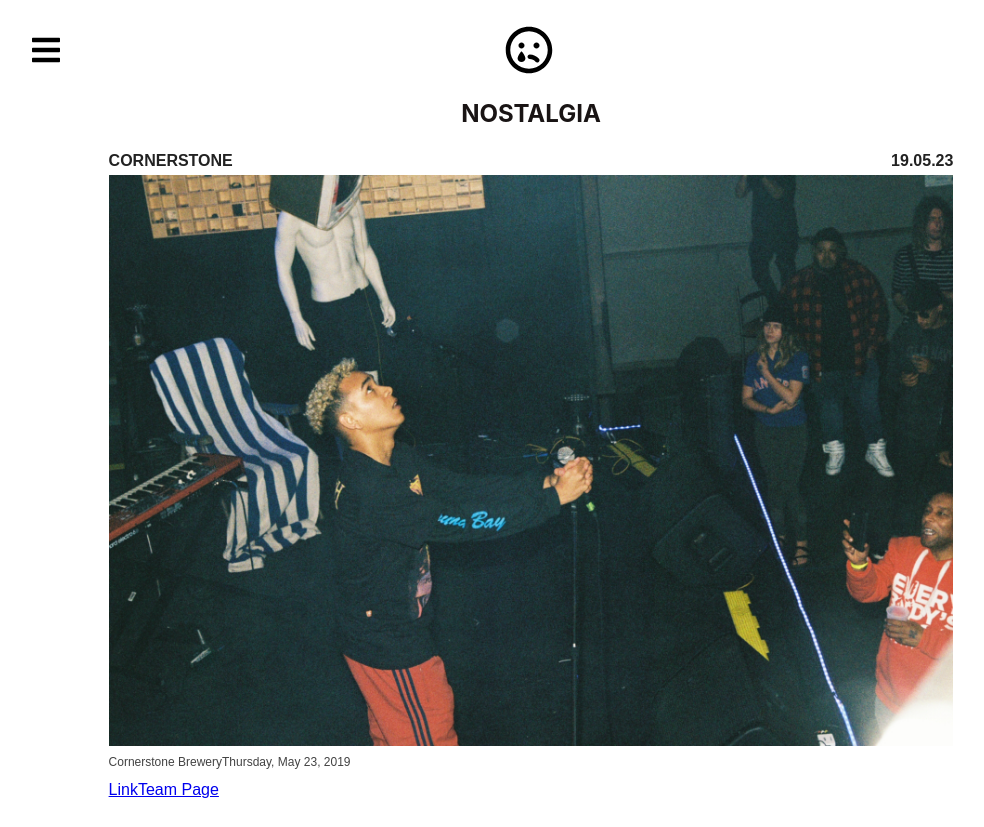
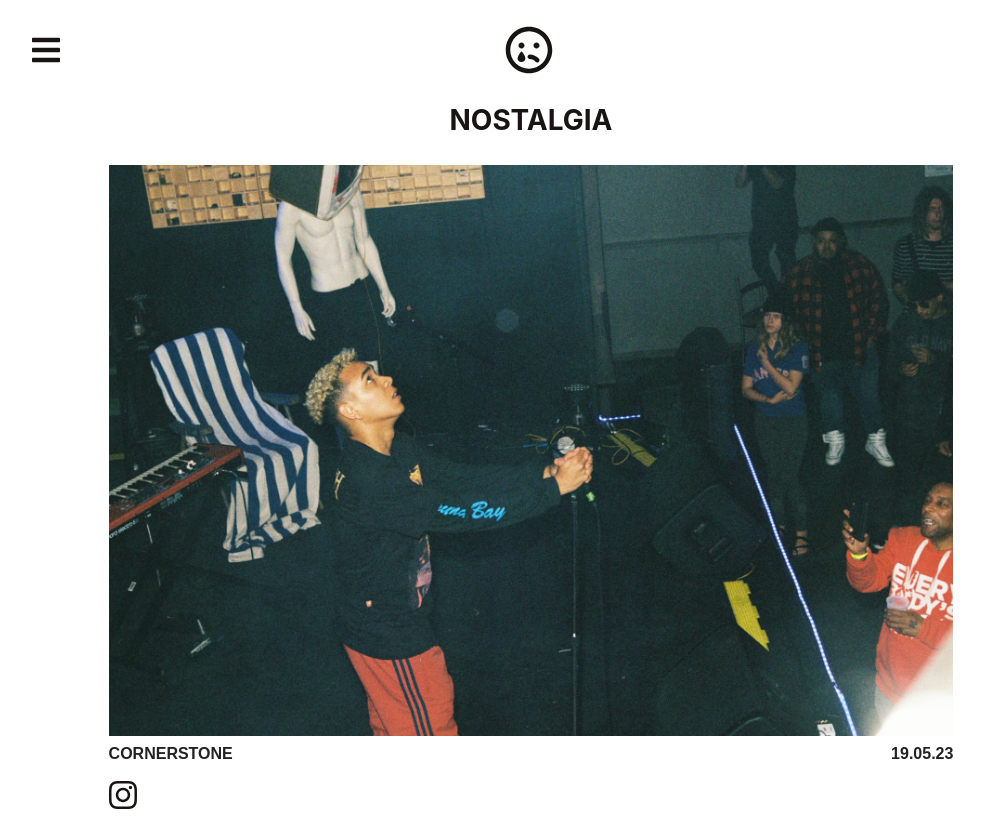
Before and after one commit to kjwilsondev/sadboyportfolio, a React (Create React App) app: page / in a window 1280 px wide. Shown: the whole page, without its empty margins (109-1093 px from the left). Before the commit the page ends 800 px from the top, so only its background shows below. Built offline with nearby package versions, Linux system fonts and the light colour scheme.

Commit message:
added instagram button

```diff
--- a/package.json
+++ b/package.json
@@ -4,6 +4,7 @@
   "private": true,
   "dependencies": {
     "@fortawesome/fontawesome-svg-core": "^1.2.28",
+    "@fortawesome/free-brands-svg-icons": "^5.13.0",
     "@fortawesome/free-regular-svg-icons": "^5.13.0",
     "@fortawesome/free-solid-svg-icons": "^5.13.0",
     "@fortawesome/react-fontawesome": "^0.1.9",
--- a/src/components/home/index.js
+++ b/src/components/home/index.js
@@ -14,7 +14,8 @@ class Home extends Component {
           title="CORNERSTONE"
           date="19.05.23"
           picture={cornerstone}
-          excerpt={["Cornerstone Brewery", "Thursday, May 23, 2019"]}
+          // excerpt="LAGUNA BAY STUDIOS"
+          // credit="ZOO"
           instagram="https://www.instagram.com/stories/highlights/17862945349403289/"
         />
       </div>
--- a/src/components/name/styles.css
+++ b/src/components/name/styles.css
@@ -1,7 +1,7 @@
 .name {
   font-weight: bolder;
   text-align: left;
-  font-size: 24px;
+  font-size: 28px;
   margin: 0px;
   margin-top: -25px;
   color: var(--color-black);
--- a/src/components/picpost/index.js
+++ b/src/components/picpost/index.js
@@ -1,4 +1,5 @@
 import React, { Component } from "react";
+import PostNavbar from "../postnavbar";
 import "./styles.css";
 
 class PicPost extends Component {
@@ -8,35 +9,21 @@ class PicPost extends Component {
 
   render() {
     console.log("instantiated Post render");
-    const { title, date, picture, excerpt, instagram } = this.props;
+    // const { title, date, picture, excerpt, credit, instagram } = this.props;
+    const { title, date, picture, instagram } = this.props;
 
     return (
-      <div className="post">
-        <div className="post-title">
-          <li>{title}</li>
-          <li>{date}</li>
+      <div>
+        <div className="post">
+          <img src={picture} className="post-pic" />
+          {/* <p className="post-excerpt">{excerpt}</p>
+        <p className="post-credit">PHOTO CREDIT: {credit}</p> */}
+          <div className="post-title">
+            <li>{title}</li>
+            <li>{date}</li>
+          </div>
         </div>
-        <img src={picture} className="post-pic" />
-        {/* {excerpt.map((line) => {
-          return <p>{line}</p>;
-        })} */}
-        <p className="post-excerpt">{excerpt}</p>
-        <a
-          // className="App-link"
-          href={instagram}
-          target="_blank"
-          rel="noopener noreferrer"
-        >
-          Link
-        </a>
-        <a
-          // className="App-link"
-          href="/team"
-          target="_blank"
-          rel="noopener noreferrer"
-        >
-          Team Page
-        </a>
+        <PostNavbar instagram={instagram} />
       </div>
     );
   }
--- a/src/components/picpost/styles.css
+++ b/src/components/picpost/styles.css
@@ -1,27 +1,37 @@
 .post {
   font-family: Arial;
   width: 66vw;
+}
+
+.post-pic {
+  width: 66vw;
+  /* cursor: pointer; */
 }
 
 .post-title {
   list-style-type: none;
   display: flex;
   justify-content: space-between;
+  margin-top: 5px;
   font-weight: bold;
-  margin-bottom: 5px;
+  font-size: 16px;
   color: var(--color-offblack);
-  font-size: 16px;
 }
 
-.post-pic {
-  width: 66vw;
-  pointer-events: none;
+/* .post-excerpt {
+  margin-top: 5px;
+  margin-bottom: 2px;
+  font-family: Arial;
+  font-weight: bold;
+  font-size: 14px;
+  color: var(--color-grey);
 }
 
-.post-excerpt {
-  margin-top: 5px;
+.post-credit {
+  margin-top: 2px;
+  font-style: italic;
+  font-size: 10px;
   color: var(--color-grey);
-  font-size: 12px;
 }
 
 /* .navbar li:nth-of-type(2) {
--- /dev/null
+++ b/src/components/postnavbar/index.js
@@ -0,0 +1,38 @@
+import React, { Component } from "react";
+import "./styles.css";
+// import "../../modules/font-awesome-4.7.0/css/font-awesome.min.css";
+import {
+  faInstagram,
+  faSoundcloud,
+  faApple,
+  faSpotify,
+} from "@fortawesome/free-brands-svg-icons";
+import { FontAwesomeIcon } from "@fortawesome/react-fontawesome";
+
+class PostNavbar extends Component {
+  constructor(props) {
+    super(props);
+  }
+
+  render() {
+    const { instagram, soundcloud, apple, spotify } = this.props;
+
+    let instagramButton = "";
+
+    if (instagram !== "NONE") {
+      instagramButton = (
+        <a target="_blank" href={instagram}>
+          <FontAwesomeIcon className="icon" icon={faInstagram} size="2x" />
+        </a>
+      );
+    }
+
+    return (
+      <div className="icons">
+        <p>{instagramButton}</p>
+      </div>
+    );
+  }
+}
+
+export default PostNavbar;
--- /dev/null
+++ b/src/components/postnavbar/styles.css
@@ -0,0 +1,18 @@
+.icon {
+  color: var(--color-black);
+  align-content: center;
+}
+
+.icons {
+  list-style-type: none;
+  flex-direction: column;
+  align-items: center;
+  justify-content: space-between;
+  margin: 0px;
+  padding: 0px;
+  align-content: center;
+}
+
+/* .navbar li:nth-of-type(2) {
+  margin-left: -32px;
+} */
```
Also changed, not shown: 1 other file (tests, documents, lock files or other folders).
